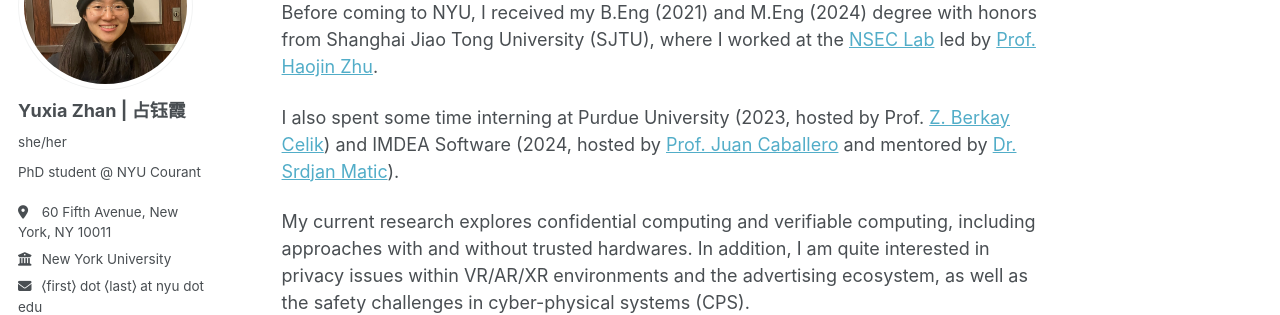
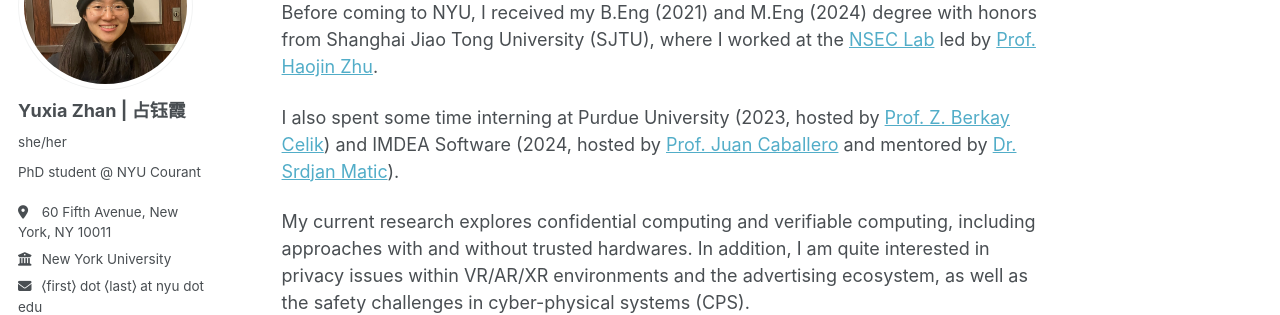
Before and after one commit to kalamoo/kalamoo, a Jekyll site: the page built from _pages/about.md, in a window 1280 px wide. Shown: the part 177-492 px from the top of the page. Built offline with Jekyll 4.4.1, drawn with Linux system fonts in a browser that asks for light colours; some web fonts are replaced.

Commit message:
minor change

```diff
--- a/_pages/about.md
+++ b/_pages/about.md
@@ -14,7 +14,7 @@ I am a second year PhD student in Computer Science at [NYU Courant](https://cims
 Before coming to NYU, I received my B.Eng (2021) and M.Eng (2024) degree with honors from Shanghai Jiao Tong University (SJTU), where I worked at the [NSEC Lab](https://nsec.sjtu.edu.cn/) led by [Prof. Haojin Zhu](https://nsec.sjtu.edu.cn/~hjzhu/).
 
 
-I also spent some time interning at Purdue University (2023, hosted by Prof. [Z. Berkay Celik](https://beerkay.github.io/)) and IMDEA Software (2024, hosted by [Prof. Juan Caballero](https://software.imdea.org/~juanca/) and mentored by [Dr. Srdjan Matic](https://software.imdea.org/people/srdjan.matic/)).
+I also spent some time interning at Purdue University (2023, hosted by [Prof. Z. Berkay Celik](https://beerkay.github.io/)) and IMDEA Software (2024, hosted by [Prof. Juan Caballero](https://software.imdea.org/~juanca/) and mentored by [Dr. Srdjan Matic](https://software.imdea.org/people/srdjan.matic/)).
 
 
 My current research explores confidential computing and verifiable computing, including approaches with and without trusted hardwares. In addition, I am quite interested in privacy issues within VR/AR/XR environments and the advertising ecosystem, as well as the safety challenges in cyber-physical systems (CPS).
```
